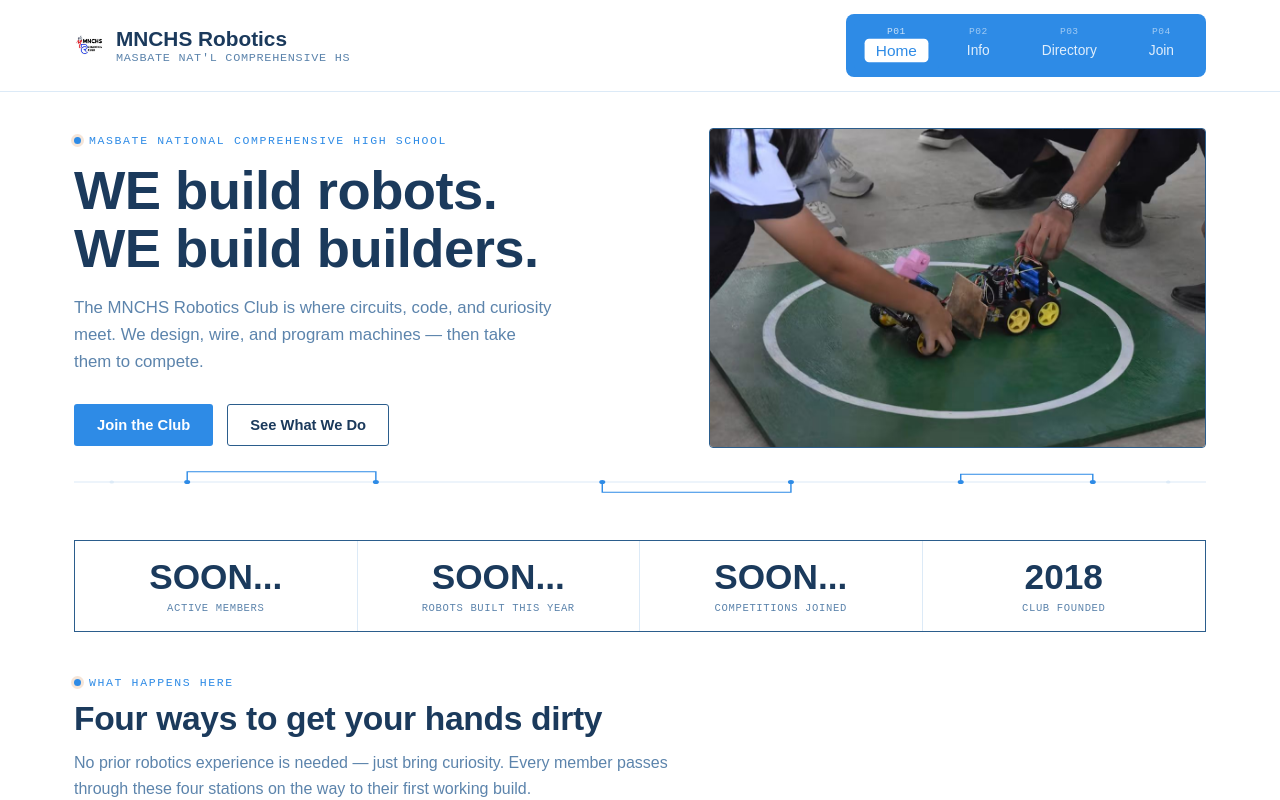
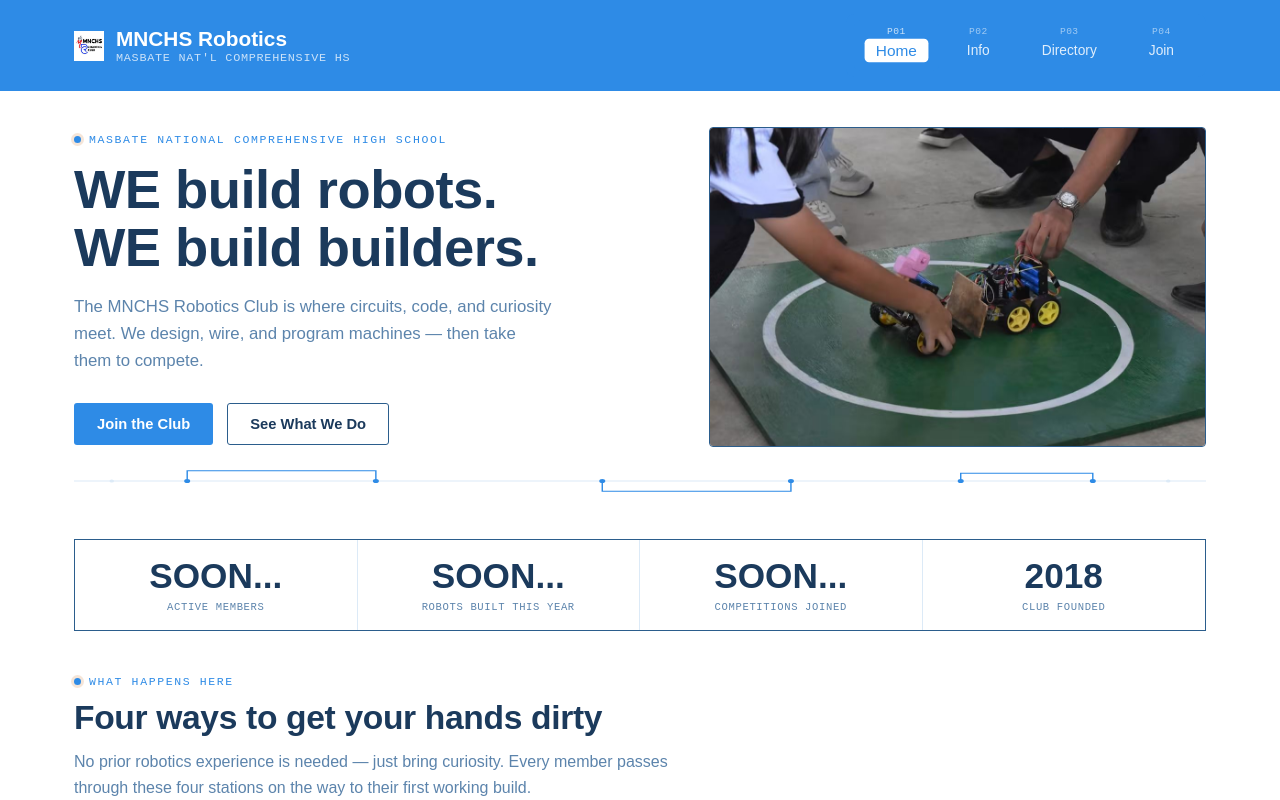
Before and after one commit to Stevemrfg/MNCHS-Robotics-Club-Website, a React (Vite) app in the folder mnchs-robotics/: page / in a window 1280 px wide. Shown: the top 800 px of the page. Built offline with nearby package versions, Linux system fonts and the light colour scheme.

Commit message:
Update navbar styles with new background and colors

```diff
--- a/mnchs-robotics/src/index.css
+++ b/mnchs-robotics/src/index.css
@@ -98,8 +98,8 @@ button { font-family: var(--font-body); cursor: pointer; }
   position: sticky;
   top: 0;
   z-index: 50;
-  background: var(--paper-white);
-  border-bottom: 1px solid var(--paper-line);
+  background: var(--copper);
+  border-bottom: none;
 }
 
 .navbar-inner {
@@ -119,7 +119,7 @@ button { font-family: var(--font-body); cursor: pointer; }
   font-family: var(--font-display);
   font-weight: 600;
   font-size: 1.3rem;
-  color: var(--ink-deep);
+  color: #FFFFFF;
   min-width: 0;
 }
 
@@ -139,7 +139,7 @@ button { font-family: var(--font-body); cursor: pointer; }
   font-family: var(--font-mono);
   font-size: 0.74rem;
   letter-spacing: 0.06em;
-  color: var(--ink-soft);
+  color: rgba(255, 255, 255, 0.75);
   font-weight: 400;
   white-space: nowrap;
   overflow: hidden;
```
